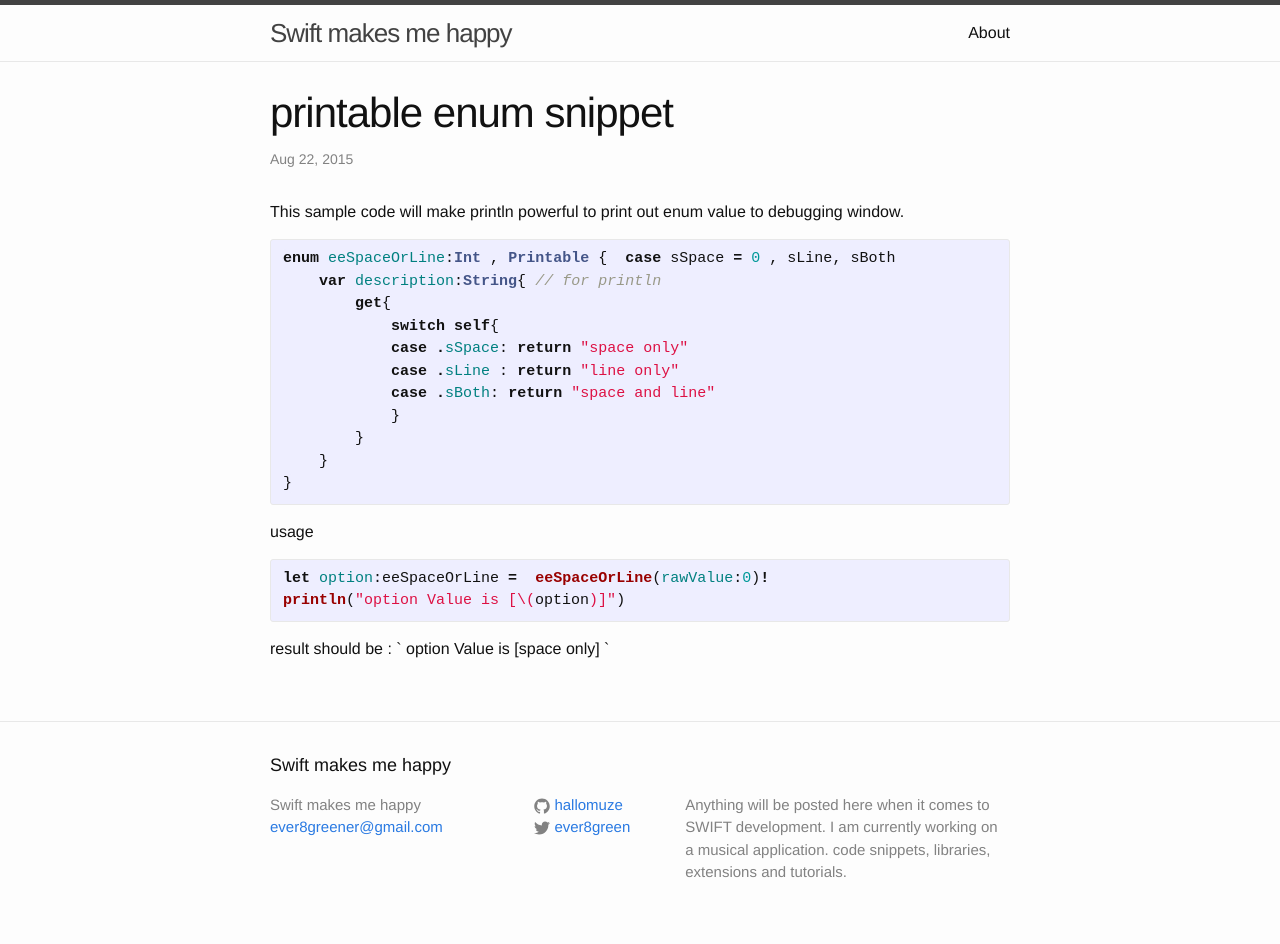
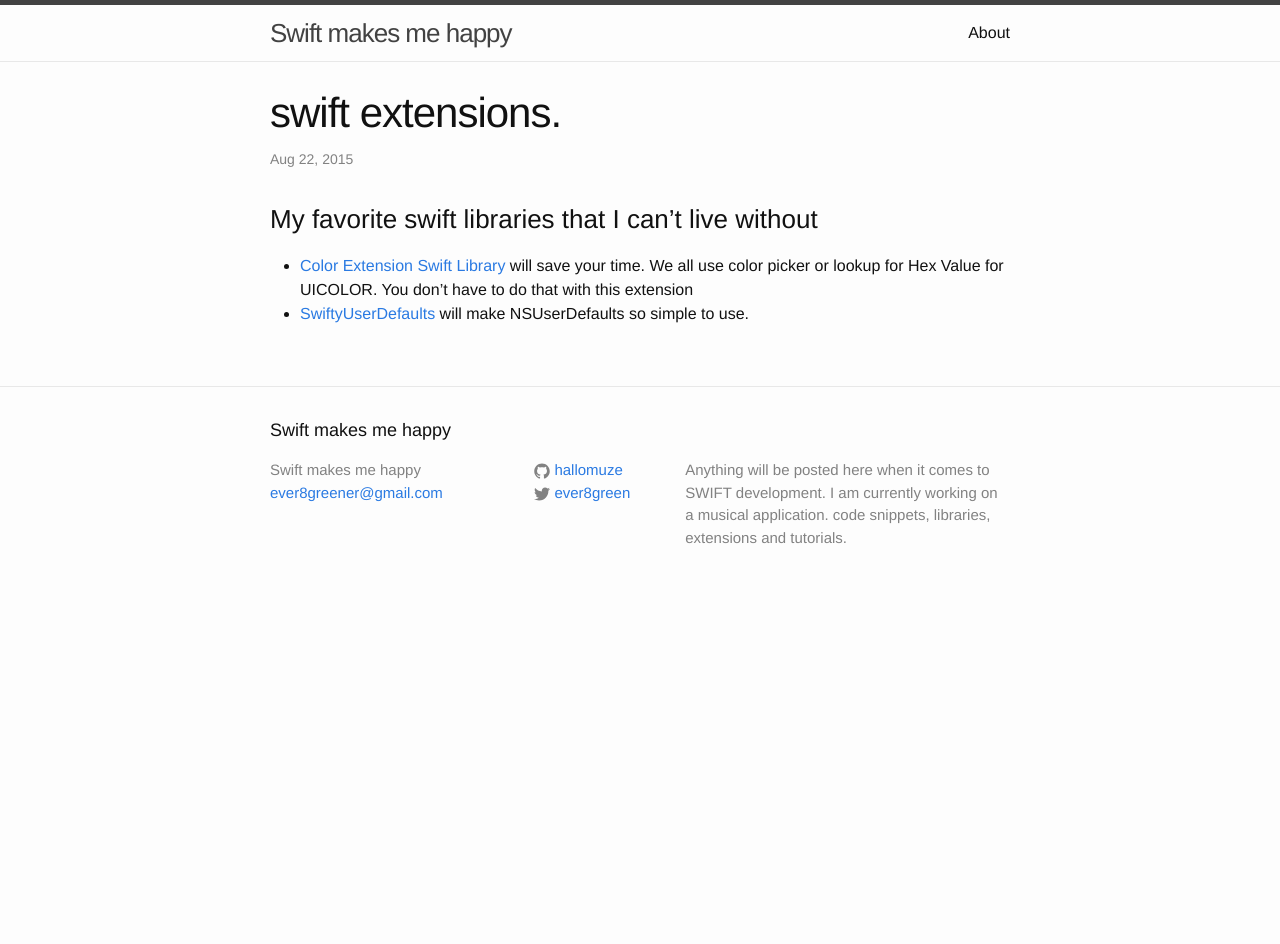
Before and after one commit to hallomuze/hallomuze.github.io, a Jekyll site: the page built from _posts/2015-08-22-FavSwiftLibs.md, in a window 1280 px wide. Built offline with Jekyll 4.4.1, drawn with Linux system fonts in a browser that asks for light colours; after the commit the page ends 900 px from its top, so only the background shows below that.

```diff
--- a/_posts/2015-08-22-FavSwiftLibs.md
+++ b/_posts/2015-08-22-FavSwiftLibs.md
@@ -1,30 +1,10 @@
 ---
 layout: post
-title:  printable enum snippet
-date:   2015-8-22 21:31:00
-categories: snippet
+title:  swift extensions.
+date:   2015-8-22 11:29:00
+categories: lib
 ---
-This sample code will make println powerful to print out enum value to debugging window.
-
-{% highlight swift %}
-enum eeSpaceOrLine:Int , Printable {  case sSpace = 0 , sLine, sBoth
-    var description:String{ // for println
-        get{
-            switch self{
-            case .sSpace: return "space only"
-            case .sLine : return "line only"
-            case .sBoth: return "space and line"
-            }
-        }
-    }
-}
-{% endhighlight %}
-
-usage
-
-{% highlight swift %}
-let option:eeSpaceOrLine =  eeSpaceOrLine(rawValue:0)!
-println("option Value is [\(option)]")
-{% endhighlight %}
-
-result should be : ` option Value is [space only] `
+### My favorite swift libraries that I can't live without
+* [Color Extension Swift Library](https://github.com/bennyguitar/Colours) will save your time.
+We all use color picker or lookup for Hex Value for UICOLOR. You don't have to do that with this  extension
+* [SwiftyUserDefaults](https://github.com/radex/SwiftyUserDefaults) will make NSUserDefaults so simple to use.
```
Also changed, not shown: _posts/2015-08-22-Snp_enumLogging.md (added, +30 -0 lines).
